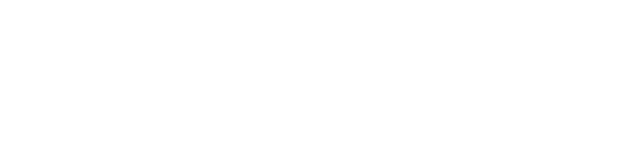
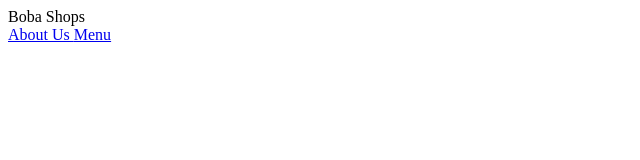
Before and after one commit to CloudTwelve/boba-basics, a plain HTML site: page index.html in a window 1280 px wide. Shown: the whole page, without its empty margins (0-640 px from the left). Drawn offline with Linux system fonts and the light colour scheme.

Commit message:
add html for header, made basic html

```diff
--- a/index.html
+++ b/index.html
@@ -3,9 +3,32 @@
 <!DOCTYPE html>
 <html lang="en">
     <head>
-
+        <title>Boba Shops</title>
+        <meta charset="utf-8">
     </head>
     <body>
+        <header>
+            <div class="title">
+                Boba Shops
+            </div>
+            <nav>
+                <span>
+                    <a href="#part-one">
+                        About Us
+                    </a>
+                </span>
+                <span>
+                    <a href="#part-two">
+                        Menu
+                    </a>
+                </span>
+            </nav>
+        </header>
+        <main>
 
+        </main>
+        <footer>
+
+        </footer>
     </body>
 </html>
```
